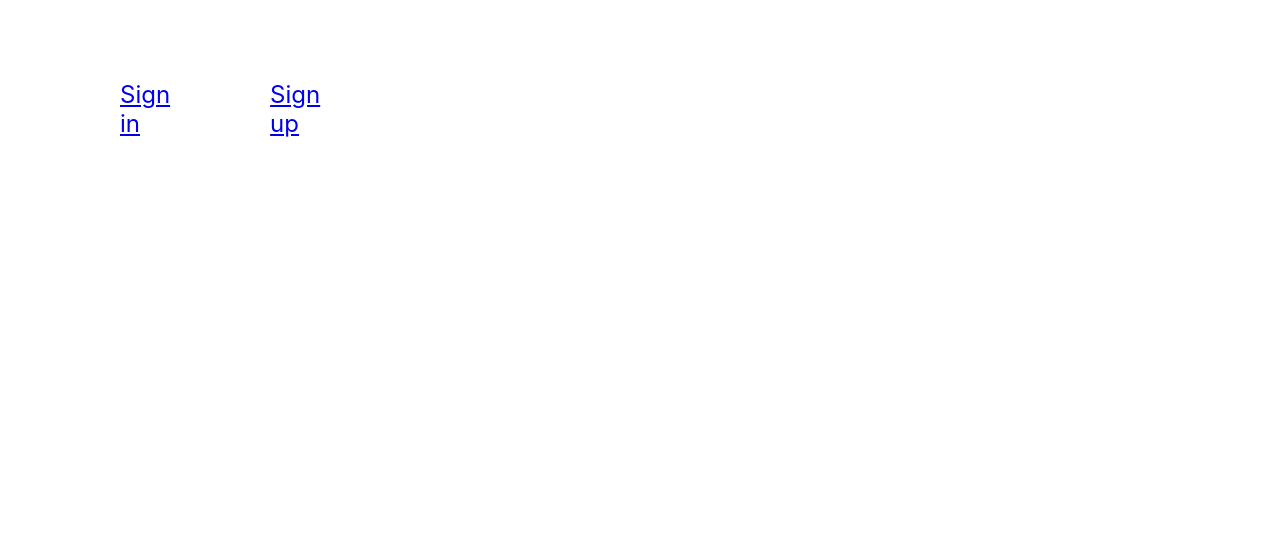
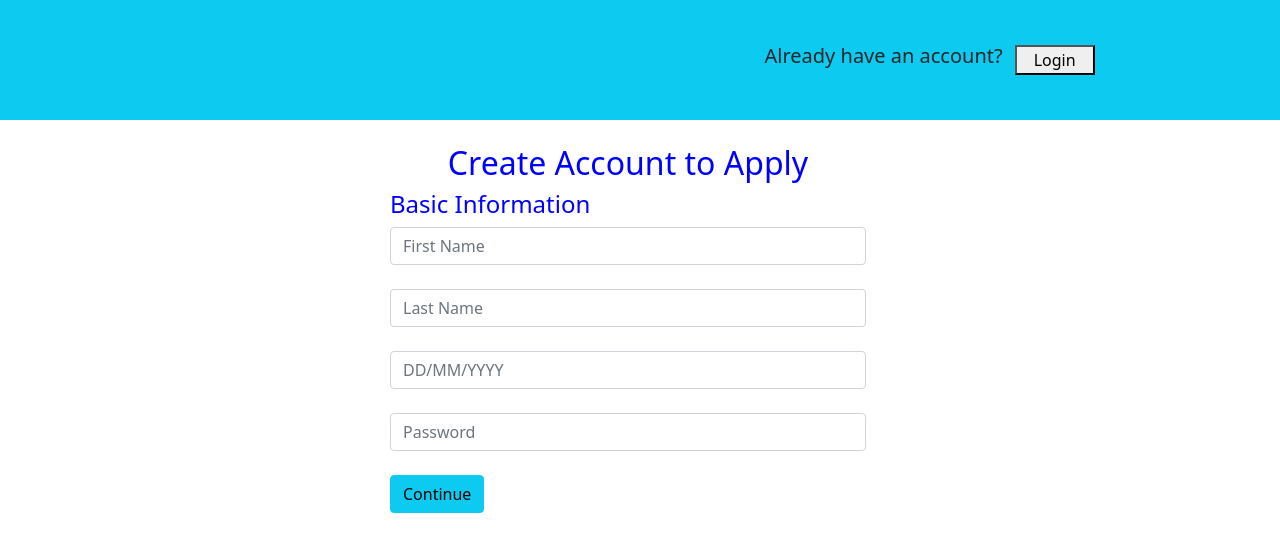
Before and after one commit to Gurulakshmi-Varadharaj/wizard-display, a React (Create React App) app: page / in a window 1280 px wide. Shown: the top 552 px of the page. Built offline with nearby package versions, Linux system fonts and the light colour scheme.

Commit message:
Bootstrap to set style for signup page #2

```diff
--- a/package.json
+++ b/package.json
@@ -6,6 +6,7 @@
     "@testing-library/jest-dom": "^5.11.4",
     "@testing-library/react": "^11.1.0",
     "@testing-library/user-event": "^12.1.10",
+    "bootstrap": "^5.0.2",
     "node-sass": "^6.0.1",
     "react": "^17.0.2",
     "react-dom": "^17.0.2",
--- a/src/App.js
+++ b/src/App.js
@@ -2,22 +2,14 @@ import React from "react";
 import { BrowserRouter as Router, Route, Switch } from 'react-router-dom';
 import Home from "./components/Home";
 import Signin from "./components/Signin";
-import Signup from "./components/Signup";
 
 function App() {
   return (
     <div className="App">
       <Router>
         <Switch>
-          <Route exact path='/'>
-            <Home />
-          </Route>
-          <Route exact path = '/signup'>
-            <Signup />
-          </Route>
-          <Route exact path = '/signin'>
-            <Signin />
-          </Route>
+          <Route exact path='/' component={Home} />
+          <Route exact path = '/signin' component={Signin} />
         </Switch>
       </Router>
     </div>
--- a/src/components/BasicInformation.js
+++ b/src/components/BasicInformation.js
@@ -1,21 +1,27 @@
 import React, { useContext } from "react";
 import { WizardContext } from "../context/WizardContext";
-import './Wizard.scss';
 
 const BasicInformation = ()=>{
 
   const {continueStep, handleChange, userInput} = useContext(WizardContext);
 
   return (
-    <form className='form' autoComplete="off" onSubmit={event => event.preventDefault()}>
-      <p>Basic Information</p>
-      <input className='input' name="firstname" placeholder='First Name' onChange={handleChange} value={userInput.firstname} />
-      <input className='input' name="lastname" placeholder='Last Name' onChange={handleChange} value={userInput.lastname}/>
-      <input className='input' name="dob" placeholder='DD/MM/YYYY' onChange={handleChange} value={userInput.dob}/>
-      <div className="actions">
-        <button onClick={continueStep}>Continue</button>
-      </div>
-    </form>
+        <form autoComplete="off" onSubmit={event => event.preventDefault()}>
+          <div className="form-group">
+            <h4 style={{color:"Blue"}}>Basic Information</h4>
+            <input className="form-control" name="firstname" placeholder='First Name' onChange={handleChange} value={userInput.firstname} />
+            <br/>
+            <input className="form-control" name="lastname" placeholder='Last Name' onChange={handleChange} value={userInput.lastname}/>
+            <br/>
+            <input className="form-control" name="dob" placeholder='DD/MM/YYYY' onChange={handleChange} value={userInput.dob}/>
+            <br/>
+            <input className="form-control" type="password" name="password" placeholder='Password' onChange={handleChange} value={userInput.password}/>
+            <br/>
+            <div>
+              <button className="btn btn-info" onClick={continueStep}>Continue</button>
+            </div>
+          </div>
+        </form>
   );
 }
 
--- a/src/components/ContactDetails.js
+++ b/src/components/ContactDetails.js
@@ -1,22 +1,26 @@
 import React, { useContext } from "react";
 import { WizardContext } from "../context/WizardContext";
-import './Wizard.scss';
 
 const ContactDetails = ()=>{
 
   const {continueStep, previousStep, handleChange, userInput} = useContext(WizardContext)
 
   return (
-    <form className='form' autoComplete="off" onSubmit={event => event.preventDefault()}>
-      <p>Contact Details</p>
-      <input className="input" name="email" placeholder="Email" onChange={handleChange} value={userInput.email}/>
-      <input className="input" name="phone" placeholder="Phone" onChange={handleChange} value={userInput.phone}/>
-      <input className="input" name="linkedin" placeholder="Linkedin" onChange={handleChange} value={userInput.linkedin}/>
-      <div className="actions">
-        <button onClick = {previousStep}>Previous</button>
-        <button onClick = {continueStep}>Continue</button>
-      </div>
-    </form>
+        <form autoComplete="off" onSubmit={event => event.preventDefault()}>
+          <div className="form-group">
+            <h4 style={{color:"Blue"}}>Contact Details</h4>
+            <input className="form-control" name="email" placeholder="Email" onChange={handleChange} value={userInput.email}/>
+            <br/>
+            <input className="form-control" name="phone" placeholder="Phone" onChange={handleChange} value={userInput.phone}/>
+            <br/>
+            <input className="form-control" name="linkedin" placeholder="Linkedin" onChange={handleChange} value={userInput.linkedin}/>
+            <br/>
+            <div>
+              <button className="btn btn-info mx-3" onClick = {previousStep}>Previous</button>
+              <button className="btn btn-info" onClick = {continueStep}>Continue</button>
+            </div>
+          </div>
+        </form>
   );
 }
 
--- a/src/components/Home.js
+++ b/src/components/Home.js
@@ -1,15 +1,20 @@
-import React from 'react';
-import './Wizard.scss';
-import { Link } from 'react-router-dom';
+import React from "react";
+import Signup from "./Signup";
 
-const Home = () => {
-  return (
-    <nav className='navBar'>
-      <ul>
-        <li><Link to='/signin'>Sign in</Link></li>
-        <li><Link to='/signup'>Sign up</Link></li>
-      </ul>
-    </nav>
+const Home = ()=>{
+  return(
+    <div className="row">
+      <div className="row justify-content-center align-items-center bg-info" style={{height:"120px"}}>
+        <h5 className="col-sm-8" style={{textAlign:"right"}}>Already have an account?</h5>
+        <button className="col-sm-4" style={{width:"80px"}}>Login</button>
+      </div>
+      <div className="row justify-content-center align-items-center">
+        <div style={{width:"500px"}}>
+          <br/>
+          <Signup />
+        </div>
+      </div>
+    </div>
   )
 };
 
--- a/src/components/JobPreferences.js
+++ b/src/components/JobPreferences.js
@@ -1,27 +1,30 @@
 import React, { useContext } from "react";
 import { WizardContext } from "../context/WizardContext";
-import './Wizard.scss';
 
 const JobPreferences = ()=>{
 
   const {previousStep, handleChange, userInput, submitReport} = useContext(WizardContext);
 
   return (
-    <form className='form' autoComplete="off" onSubmit={event => event.preventDefault()}>
-      <p>Job Preferences</p>
-        <select className='label' id="industry" name="industry" onChange={handleChange} value={userInput.industry}>
+        <form autoComplete="off" onSubmit={event => event.preventDefault()}>
+          <div className="form-group">
+            <h4 style={{color:"Blue"}}>Job Preferences</h4>
+            <select className="form-control form-select" id="industry" name="industry" onChange={handleChange} value={userInput.industry}>
               <option value="">Select Industry</option>
               <option value="Information Technology">Information Technology</option>
               <option value="Mechanical Engineering">Mechanical Engineering</option>
             </select>
-        <select className='label' id="location" name="location" onChange={handleChange} value={userInput.location}>
+            <br/>
+            <select className="form-control form-select" id="location" name="location" onChange={handleChange} value={userInput.location}>
               <option value="">Select Location</option>
               <option value="Ottawa">Ottawa</option>
               <option value="Toronto">Toronto</option>
             </select>
-      <div className="actions">
-        <button onClick = {previousStep}>Previous</button>
-        <button onClick={submitReport}>Submit</button>
+            <br/>
+            <div>
+              <button className="btn btn-info mx-3" onClick = {previousStep}>Previous</button>
+              <button className="btn btn-info" onClick={submitReport}>Submit</button>
+            </div>
           </div>
         </form>
   );
--- a/src/components/Signin.js
+++ b/src/components/Signin.js
@@ -1,13 +1,8 @@
 import React from 'react';
-import { Link } from 'react-router-dom';
 
 const Signin = () => {
   return(
-    <nav className='navBar'>
-      <ul>
-        <li><Link to='/'>Sign Out</Link></li>
-      </ul>
-    </nav>
+    <p>Signed in!</p>
   );
 };
 
--- a/src/components/Signup.js
+++ b/src/components/Signup.js
@@ -2,7 +2,6 @@ import React, { useContext } from "react";
 import { WizardContext } from "../context/WizardContext";
 import BasicInformation from "./BasicInformation";
 import ContactDetails from "./ContactDetails";
-import Display from "./Display";
 import JobPreferences from "./JobPreferences";
 
 const Signup = () => {
@@ -21,12 +20,10 @@ const Signup = () => {
   }
 
   return (
-    <div>
-        <p>Create Account to Apply</p>
+      <div>
+        <h2 style={{color:"Blue", textAlign:"Center"}}>Create Account to Apply</h2>
         {goToStep(currentStep)}
-        <br />
-        {reportData.length > 0 ? <Display /> : ''}
-    </div>
+      </div>
   );
 };
 
--- a/src/context/WizardContext.js
+++ b/src/context/WizardContext.js
@@ -8,6 +8,7 @@ const WizardContextProvider = ({children})=>{
     firstname: "",
     lastname: "",
     dob: "",
+    password: "",
     email: "",
     phone: "",
     linkedin: "",
--- a/src/index.css
+++ b/src/index.css
@@ -6,7 +6,3 @@ body {
   -webkit-font-smoothing: antialiased;
   -moz-osx-font-smoothing: grayscale;
 }
-
-.App {
-  max-width: 400px;
-}
--- a/src/index.js
+++ b/src/index.js
@@ -3,6 +3,7 @@ import ReactDOM from 'react-dom';
 import './index.css';
 import App from './App';
 import WizardContextProvider from './context/WizardContext';
+import 'bootstrap/dist/css/bootstrap.min.css';
 
 ReactDOM.render(
   <React.StrictMode>
```
Also changed, not shown: 2 other files (tests, documents, lock files or other folders). Lines whose indentation alone changed are shown as unchanged.
